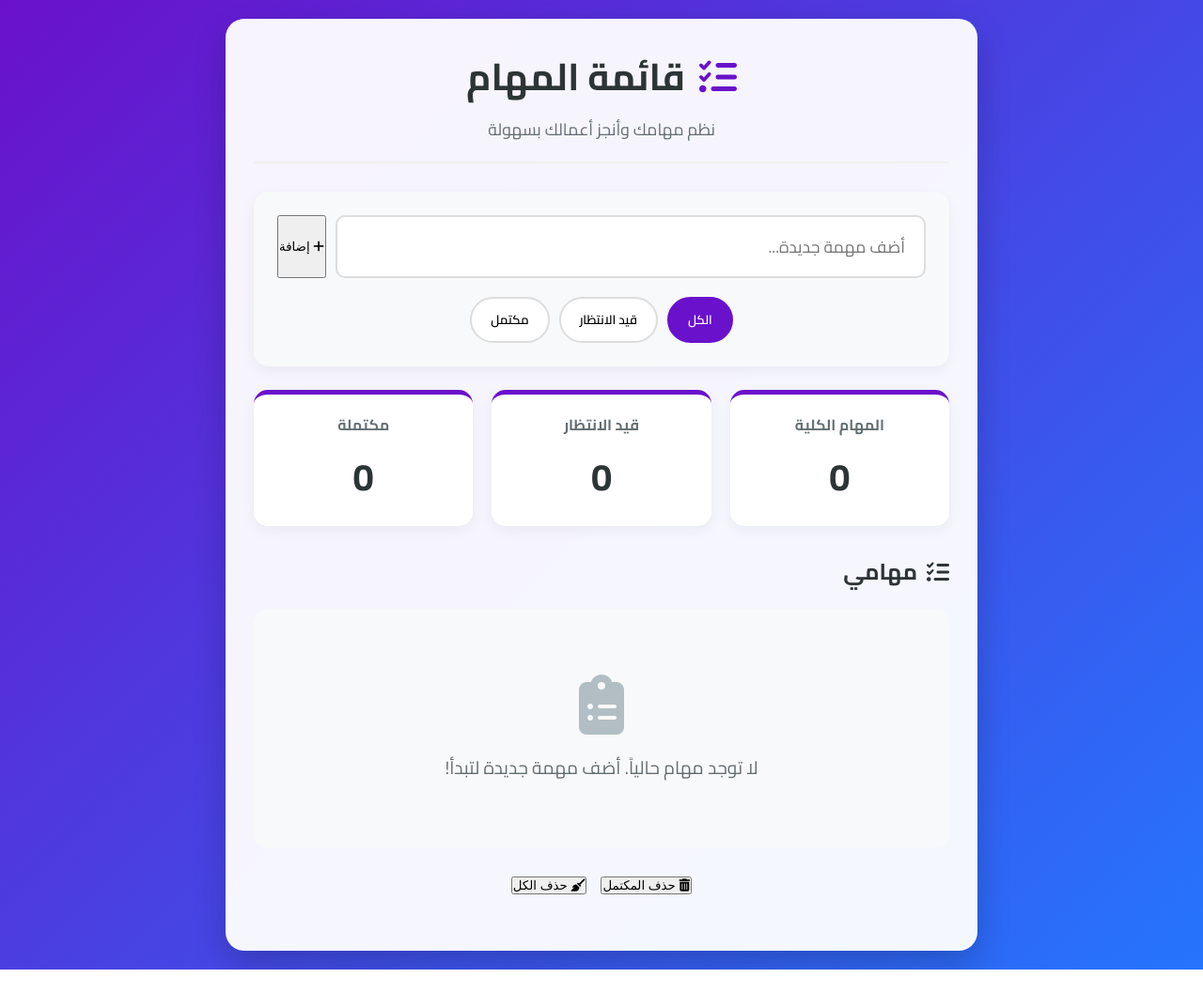
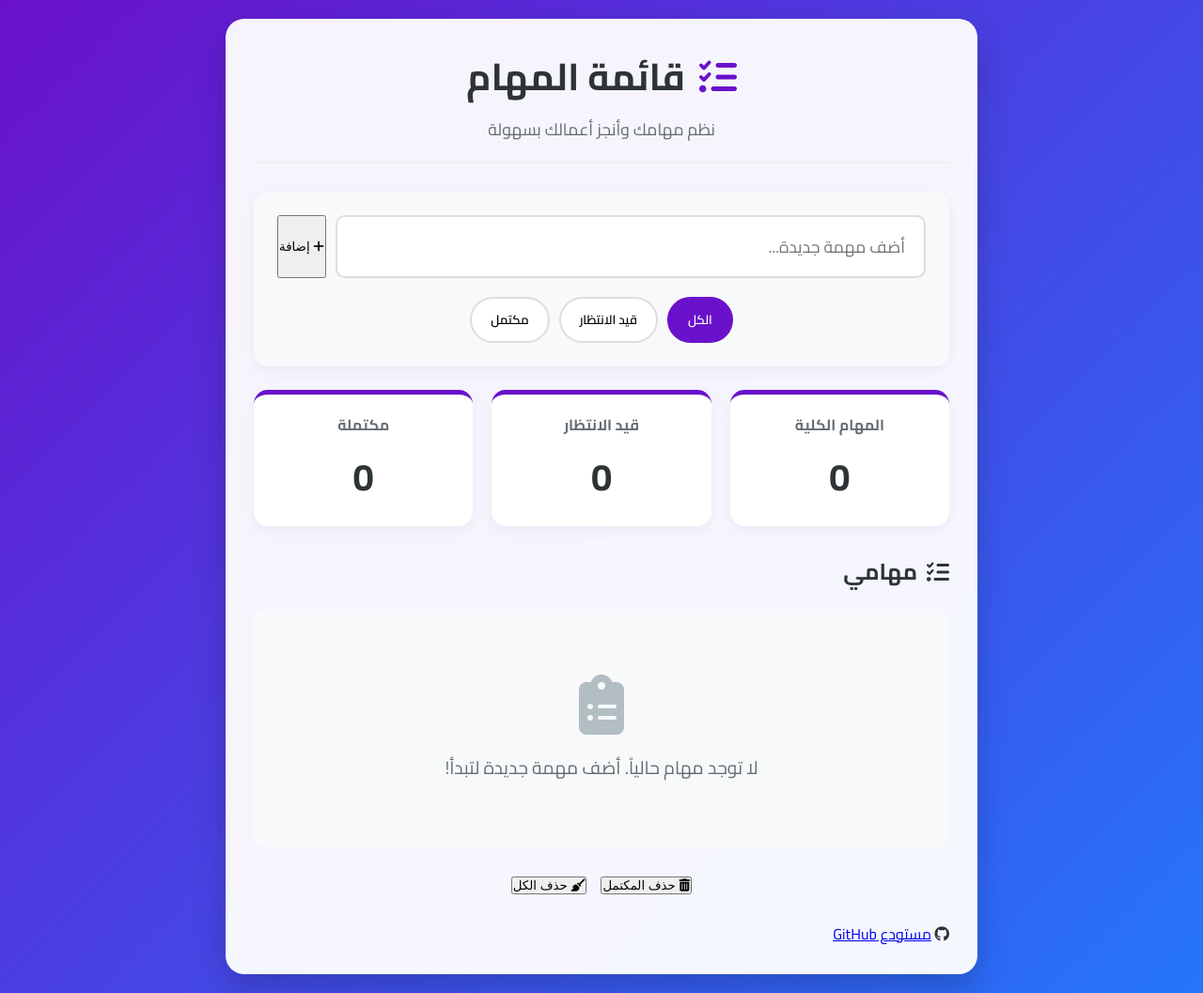
Before and after one commit to bc7cb/tasks_project, a plain HTML site: page index.html in a window 1280 px wide. Shown: the whole page at 94% size. Before the commit the page ends 1032 px from the top, so only its background shows below. Drawn offline with Linux system fonts and the light colour scheme; a script that the page names is missing.

Commit message:
Add footer section

```diff
--- a/index.html
+++ b/index.html
@@ -72,6 +72,13 @@
 
 
 </div>
+<footer>
+    <p class="github-link">
+        <i class="fab fa-github"></i>
+        <a href="https://github.com" target="_blank">مستودع GitHub</a>
+    </p>
+</footer>
+
 
 
 
```
